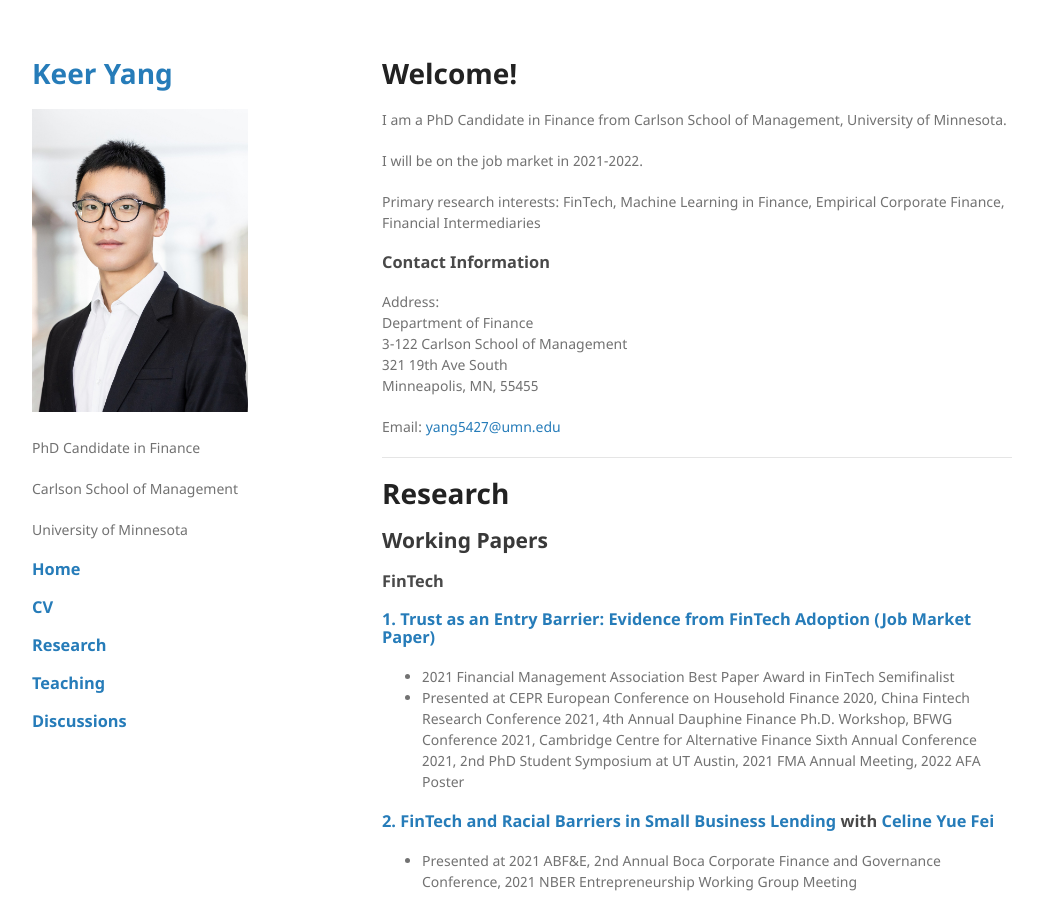
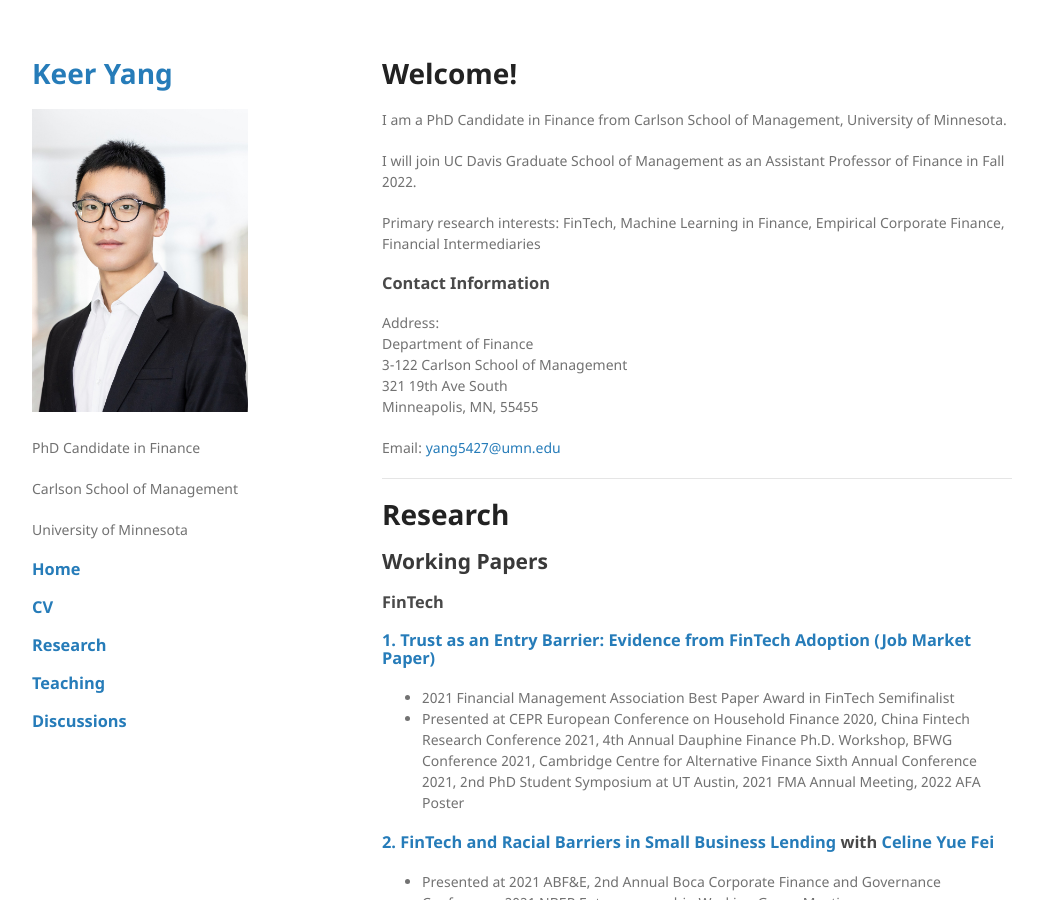
Before and after one commit to keeryang/keeryang.github.io, a Jekyll site: the page built from index.md, in a window 1280 px wide and 900 px high. Shown: the whole window, without its empty margins (118-1155 px from the left). Built offline with Jekyll 4.4.1, drawn with Linux system fonts in a browser that asks for light colours; the repository's description, which GitHub fills in, is left out; our own code applies the rules of GitHub Pages for plain Markdown files.

Commit message:
Update index.md

```diff
--- a/index.md
+++ b/index.md
@@ -8,7 +8,7 @@ layout: default
 
 I am a PhD Candidate in Finance from Carlson School of Management, University of Minnesota.
 
-I will be on the job market in 2021-2022.
+I will join UC Davis Graduate School of Management as an Assistant Professor of Finance in Fall 2022.
 
 Primary research interests: FinTech, Machine Learning in Finance, Empirical Corporate Finance, Financial Intermediaries
 
```
